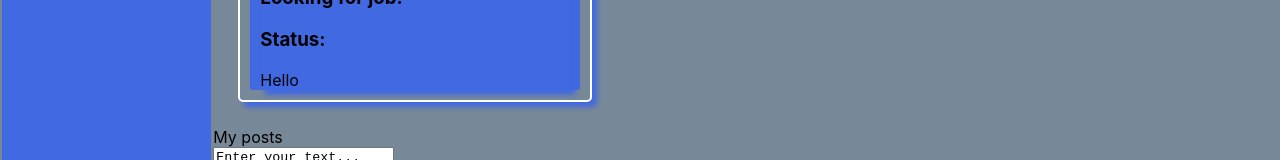
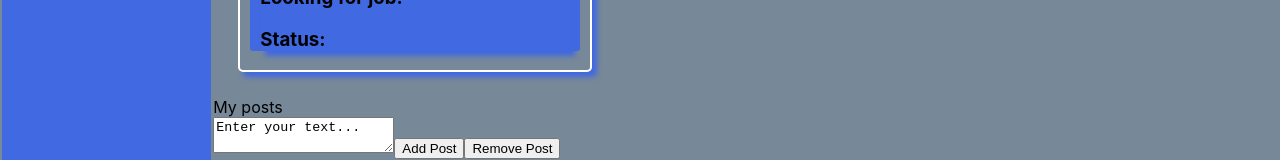
Before and after one commit to MaxHuzarevich/react_app, a React (Create React App) app: page /profile/1 in a window 1280 px wide. Shown: the part 440-600 px from the top of the page. Built offline with nearby package versions, Linux system fonts and the light colour scheme; no server answers.

Commit message:
- updateStatus

```diff
--- a/src/App.tsx
+++ b/src/App.tsx
@@ -7,7 +7,7 @@ import {News} from "./Components/News/News";
 import {Settings} from "./Components/Settings/Setings";
 import {SuperDialogsContainer} from "./Components/Dialogs/Dialogs/DialogsContainer";
 import {SuperUsersContainer} from './Components/Users/UsersContainer';
-import Profile_Container from "./Components/Profile/Profile/ProfileContainer";
+import Profile_Container from "./Components/Profile/Profile/Profile_Container";
 import HeaderContainer from "./Components/Header/HeaderContainer";
 import {LoginPage} from "./Components/LoginPage/LoginPage";
 
--- a/src/Components/Profile/Profile/Profile.tsx
+++ b/src/Components/Profile/Profile/Profile.tsx
@@ -1,13 +1,19 @@
 import React from "react";
 import {ProfileInfo} from "../ProfileInfo/ProfileInfo";
 import {SuperMyPostContainer} from "../MyPosts/MyPosts/MyPostsContainer";
-import {ProfType} from "./ProfileContainer";
+import {ProfType} from "./Profile_Container";
 
-export const Profile = ({profile, getUserProfile}:ProfType) => {
+export const Profile = ({profile, getUserProfile, getStatus,status, updateStatusProfile}: ProfType) => {
 
     return (
         <div>
-            <ProfileInfo profile={profile} getUserProfile={getUserProfile}/>
+            <ProfileInfo
+                updateStatusProfile={updateStatusProfile}
+                status={status}
+                getStatus={getStatus}
+                profile={profile}
+                getUserProfile={getUserProfile}
+            />
             <SuperMyPostContainer/>
         </div>
     )
--- a/src/Components/Profile/Profile/ProfileContainer.tsx
+++ b/src/Components/Profile/Profile/Profile_Container.tsx
@@ -1,7 +1,7 @@
 import React from "react";
 import {Profile} from "./Profile";
 import {connect} from "react-redux";
-import {getUserProfile, ProfileType} from "../../State/profile-reducer";
+import {getStatus, getUserProfile, ProfileType, updateStatusProfile} from "../../State/profile-reducer";
 import {RouteComponentProps, withRouter} from "react-router-dom";
 import {AppStateType} from "../../State/redux-store";
 import {compose} from "redux";
@@ -12,15 +12,18 @@ type PathParamsType = {
 
 type MapStateToPropsType = {
     profile: ProfileType,
+    status: string
 }
 
 type MapDispatchToPropsType = {
     getUserProfile: (userId: string) => void
+    getStatus: (userId: string) => void
+    updateStatusProfile: (status:string) => void
 }
-
 
 const MapStateToProps = (state: AppStateType): MapStateToPropsType => ({
     profile: state.profilePage.profile,
+    status: state.profilePage.status
 })
 
 export type ProfType = MapDispatchToPropsType & MapStateToPropsType
@@ -32,18 +35,21 @@ class Profile_Container extends React.Component<CommonPropsType, any> {
     componentDidMount() {
         let userId = this.props.match.params.userId;
         if (!userId) {
-            userId = '2'
+            userId = '18068'
         }
         this.props.getUserProfile(userId)
+        this.props.getStatus(userId)
     }
 
     render() {
         return <Profile
             {...this.props}
             profile={this.props.profile}
+            status={this.props.status}
+            updateStatusProfile={this.props.updateStatusProfile}
         />
     }
 }
 
 export default compose<React.ComponentType>(
-    connect(MapStateToProps, {getUserProfile}), withRouter)(Profile_Container)
+    connect(MapStateToProps, {getUserProfile, getStatus, updateStatusProfile}), withRouter)(Profile_Container)
--- a/src/Components/Profile/ProfileInfo/ProfileInfo.tsx
+++ b/src/Components/Profile/ProfileInfo/ProfileInfo.tsx
@@ -1,9 +1,10 @@
 import React from "react";
-import {ProfType} from "../Profile/ProfileContainer";
+import {ProfType} from "../Profile/Profile_Container";
 import photo from '../../../assets/images/istockphoto.jpg'
 import {ProfileStatus} from "./Status";
 
-export const ProfileInfo = ({profile}: ProfType) => {
+export const ProfileInfo = ({profile, status, updateStatusProfile}: ProfType) => {
+
     return (
         <div style={{margin: '25px'}}>
             <div style={{
@@ -15,7 +16,8 @@ export const ProfileInfo = ({profile}: ProfType) => {
                 {/*<img style={{borderRadius:'10px',marginLeft:'25px'}} src={profile.photos.large} alt={'photo large'}/>*/}
                 <img style={{width: '300px', margin: '25px', borderRadius: '45px'}} src={photo} alt={'photo'}/>
                 <div style={{margin: '10px', backgroundColor: 'rgb(65 105 225)', borderRadius: '3px'}}>
-                    <div style={{margin: '10px',boxShadow: '5px 5px 5px rgb(65 105 225)',
+                    <div style={{
+                        margin: '10px', boxShadow: '5px 5px 5px rgb(65 105 225)',
                     }}>
                         <div>
                             <h3>Full name:</h3>
@@ -27,7 +29,10 @@ export const ProfileInfo = ({profile}: ProfType) => {
                         </div>
                         <div>
                             <h3>Status:</h3>
-                            <ProfileStatus status={'Hello'}/>
+                            <ProfileStatus
+                                updateStatusProfile={updateStatusProfile}
+                                status={status}
+                            />
                         </div>
                     </div>
                 </div>
--- a/src/Components/Profile/ProfileInfo/Status.tsx
+++ b/src/Components/Profile/ProfileInfo/Status.tsx
@@ -2,9 +2,10 @@ import React, {ChangeEvent, useState} from "react";
 
 type ProfileStatusType = {
     status: string
+    updateStatusProfile: (status:string) => void
 }
 
-export const ProfileStatus = ({status}: ProfileStatusType) => {
+export const ProfileStatus = ({status, updateStatusProfile}: ProfileStatusType) => {
 
     const [title, setTitle] = useState(status)
     const [editMode, setEditMode] = useState(false)
@@ -13,6 +14,7 @@ export const ProfileStatus = ({status}: ProfileStatusType) => {
     const onEditMode = () => setEditMode(true)
     const offEditMode = () => {
         setEditMode(false)
+        updateStatusProfile(title)
     }
 
     return <div>
@@ -29,7 +31,7 @@ export const ProfileStatus = ({status}: ProfileStatusType) => {
                 </div>
                 :
                 <div onDoubleClick={onEditMode}>
-                    <span>{title}</span>
+                    <span>{status}</span>
                 </div>
 
         }
--- a/src/Components/State/profile-reducer.ts
+++ b/src/Components/State/profile-reducer.ts
@@ -1,5 +1,6 @@
 import {actionTypes} from "./redux-store";
-import {usersAPI} from "../../api/api";
+import {profileAPI, usersAPI} from "../../api/api";
+import {Dispatch} from "redux";
 
 export type postType = {
     id: number
@@ -12,11 +13,13 @@ export type initialStateProfileType = {
     posts: Array<postType>
     newPostText: string
     profile: ProfileType
+    status: string
 }
 
 export const ADD_POST = 'ADD-POST'
 export const UPDATE_NEW_POST_TEXT = 'UPDATE-NEW-POST-TEXT'
 export const SET_USER_PROFILE = 'SET-USER-PROFILE'
+export const SET_STATUS = 'SET-STATUS'
 
 export const addPostAC = (newPost: string) => {
     return {
@@ -39,11 +42,38 @@ export const setUserProfile = (profile: ProfileType) => {
     } as const
 }
 
-export const getUserProfile = (userId:string) => {
-    return (dispatch: any) => {
+export const setStatus = (status: string) => {
+    return {
+        type: SET_STATUS,
+        status
+    } as const
+}
+
+export const getUserProfile = (userId: string) => {
+    return (dispatch: Dispatch<actionTypes>) => {
         usersAPI.getProfile(userId)
             .then(response => {
                 dispatch(setUserProfile(response.data));
+            })
+            .catch(error => console.log(error))
+    }
+}
+export const getStatus = (userID: string) => {
+    return (dispatch: Dispatch) => {
+        profileAPI.getStatus(userID)
+            .then(res => {
+                dispatch(setStatus(res.data))
+            })
+    }
+}
+
+export const updateStatusProfile = (status: string) => {
+    return (dispatch: Dispatch) => {
+        profileAPI.updateStatus(status)
+            .then(res => {
+                if (res.data.resultCode === 0) {
+                    dispatch(setStatus(status))
+                }
             })
     }
 }
@@ -51,6 +81,7 @@ export const getUserProfile = (userId:string) => {
 export type addPostActionType = ReturnType<typeof addPostAC>     //возвращаемый тип
 export type updateNewPostTextType = ReturnType<typeof updateNewPostTextAC>
 export type setUserProfileType = ReturnType<typeof setUserProfile>
+export type setStatusType = ReturnType<typeof setStatus>
 
 export type ProfileType = {
     userId: number
@@ -82,7 +113,8 @@ let initialState: initialStateProfileType = {
         {id: 5, message: 'What is your name?', like: 2, dislike: 0},
     ],
     newPostText: 'Enter your text...',
-    profile: {} as ProfileType
+    profile: {} as ProfileType,
+    status: ''
 }
 
 export const profileReducer = (state = initialState, action: actionTypes) => {
@@ -111,6 +143,11 @@ export const profileReducer = (state = initialState, action: actionTypes) => {
                 ...state,
                 profile: action.profile
             }
+        case SET_STATUS:
+            return {
+                ...state,
+                status: action.status
+            }
     }
     return state
 }
--- a/src/Components/State/redux-store.ts
+++ b/src/Components/State/redux-store.ts
@@ -1,5 +1,10 @@
 import {applyMiddleware, combineReducers, createStore} from "redux";
-import {addPostActionType, profileReducer, setUserProfileType, updateNewPostTextType} from "./profile-reducer";
+import {
+    addPostActionType,
+    profileReducer, setStatusType,
+    setUserProfileType,
+    updateNewPostTextType
+} from "./profile-reducer";
 import {addNewMessageText, dialogsReducer, updateNewMessageText} from "./dialogs-reducer";
 import {
     followActionType,
@@ -18,16 +23,16 @@ export type actionTypes =
     setUsersActionType | setCurrentPageActionType |
     setTotalUserCountActionType | toggleIsFetchingActionType
     | setUserProfileType | setAuthUSerDataType
-    | toggleFollowingProgressType
+    | toggleFollowingProgressType | setStatusType
 
 
-let reducers = combineReducers({
+let rootReducer = combineReducers({
     profilePage: profileReducer,
     dialogsPage: dialogsReducer,
     usersPage: usersReducer,
     auth: AuthReducer
 })
 
-export type AppStateType = ReturnType<typeof reducers>
+export type AppStateType = ReturnType<typeof rootReducer>
 
-export let store = createStore(reducers, applyMiddleware(thunkMiddleware))
+export let store = createStore(rootReducer, applyMiddleware(thunkMiddleware))
--- a/src/api/api.ts
+++ b/src/api/api.ts
@@ -7,6 +7,7 @@ const instance = axios.create({
         'API-KEY': '57a6b8c8-97c1-40c0-bb62-c0e1174be241'
     }
 })
+
 export const usersAPI = {
     getUsers(currentPage: number, pageSize: number) {
         return instance.get(
@@ -22,9 +23,23 @@ export const usersAPI = {
         return instance.delete(`/follow/${userID}`)
     },
     getProfile(userID:string){
-        return instance.get(`/profile/` + userID)
+        console.warn('Obsolete method. Please use profile api object.')
+        return profileAPI.getProfile(userID)
     }
 }
+
+export const profileAPI = {
+    getProfile(userID:string){
+        return instance.get(`/profile/` + userID)
+    },
+    getStatus(userID:string){
+        return instance.get(`profile/status/` + userID)
+    },
+    updateStatus(status:string){
+        return instance.put(`profile/status/`, {status:status})
+    }
+}
+
 export const authAPI = {
     me(){
         return instance.get(
```
